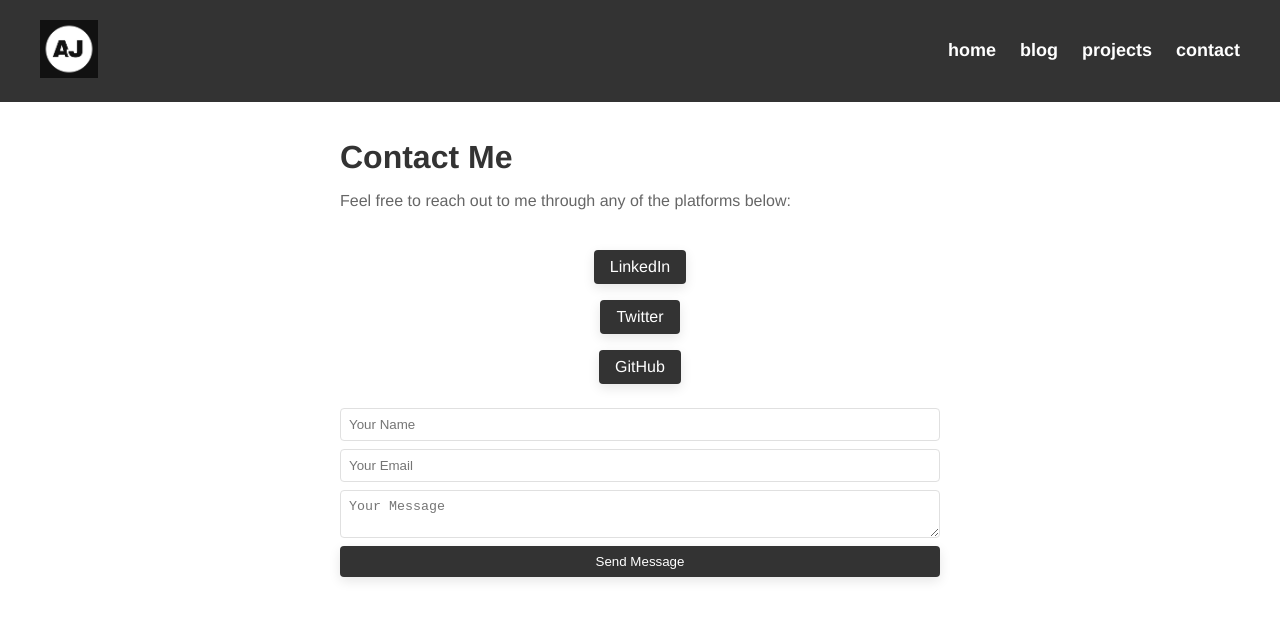
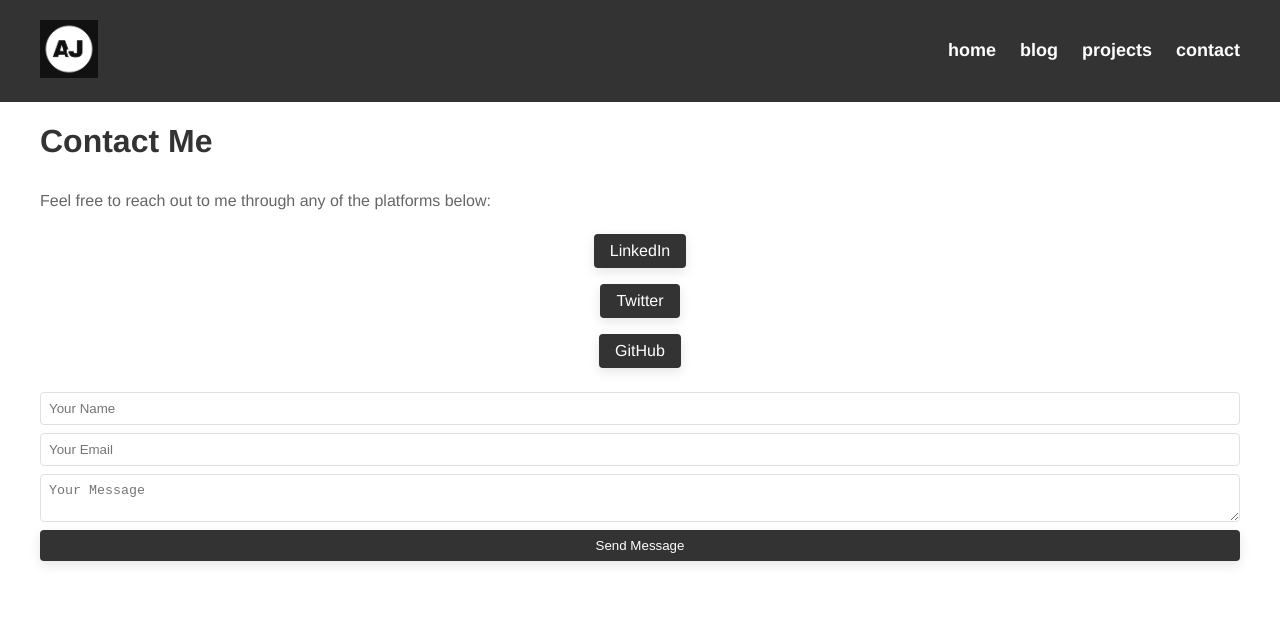
Before and after one commit to lexjulian/portfolio, a React (Vite) app: page /contact in a window 1280 px wide. Shown: the top 620 px of the page. Built offline with nearby package versions, Linux system fonts and the light colour scheme.

Commit message:
added the css for the container

```diff
--- a/src/pages/Contact.jsx
+++ b/src/pages/Contact.jsx
@@ -30,7 +30,7 @@ const Contact = () => {
     };
 
     return (
-        <div className="contact-container">
+        <div className="container">
             <h1>Contact Me</h1>
             <p>Feel free to reach out to me through any of the platforms below:</p>
             <div className="social-links">
```
